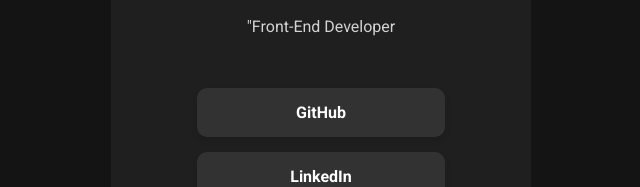
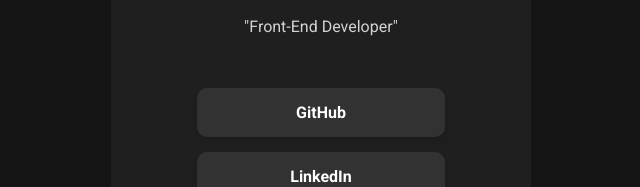
Before and after one commit to Cauan-fernandes/LinkTree, a plain HTML site: page index.html in a window 1280 px wide. Shown: the part 333-520 px from the top of the page, 319-959 px from the left. Drawn offline with Linux system fonts and the light colour scheme.

Commit message:
Feat: corrções na ortografia

```diff
--- a/index.html
+++ b/index.html
@@ -20,7 +20,7 @@
     </div>
     <h1>Cauan Fernandes</h1>
     <address>Vitória, Espírito Santo</address>
-    <p>"Front-End Developer</p>
+    <p>"Front-End Developer"</p>
 
     <div class="button-container">
       <a href="https://github.com/Devcauan" target="_blank" class="button">GitHub</a>
```
